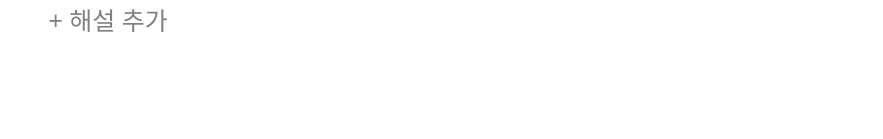
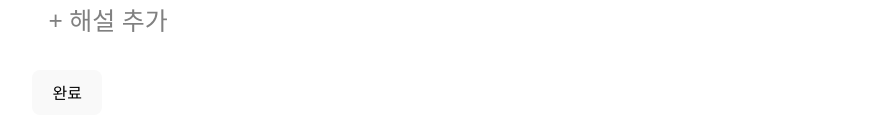
Before and after one commit to do-yakk/reflector_FE, a React (Vite) app: page /create-post in a window 1280 px wide. Shown: the part 897-1036 px from the top of the page, without its empty margins (198-1081 px from the left). Before the commit the page ends 1007 px from the top, so only its background shows below. Built offline with nearby package versions, Linux system fonts and the light colour scheme.

Commit message:
feat: 저장버튼 추가

```diff
--- a/src/components/post/Button.tsx
+++ b/src/components/post/Button.tsx
@@ -2,7 +2,7 @@ import { Slot } from "@radix-ui/react-slot";
 import clsx from "clsx";
 import styles from "./Button.module.css";
 
-type ButtonVariant = "add" | "back" | "hashtag" ;
+type ButtonVariant = "add" | "back" | "hashtag" | "save" ;
 
 function Button({
   variant = "add",
--- a/src/pages/CreatePost.tsx
+++ b/src/pages/CreatePost.tsx
@@ -40,6 +40,8 @@ const CreatePostPage: React.FC = () => {
                     <Button variant="add" onClick={() => addBlock("code")}>+ 코드 스니펫 추가</Button>
                     <Button variant="add" onClick={() => addBlock("text")}>+ 해설 추가</Button>
                 </div>
+                {/* 저장 버튼 */}
+                <Button variant="save">완료</Button>
             </div>
         </div>
 
```
